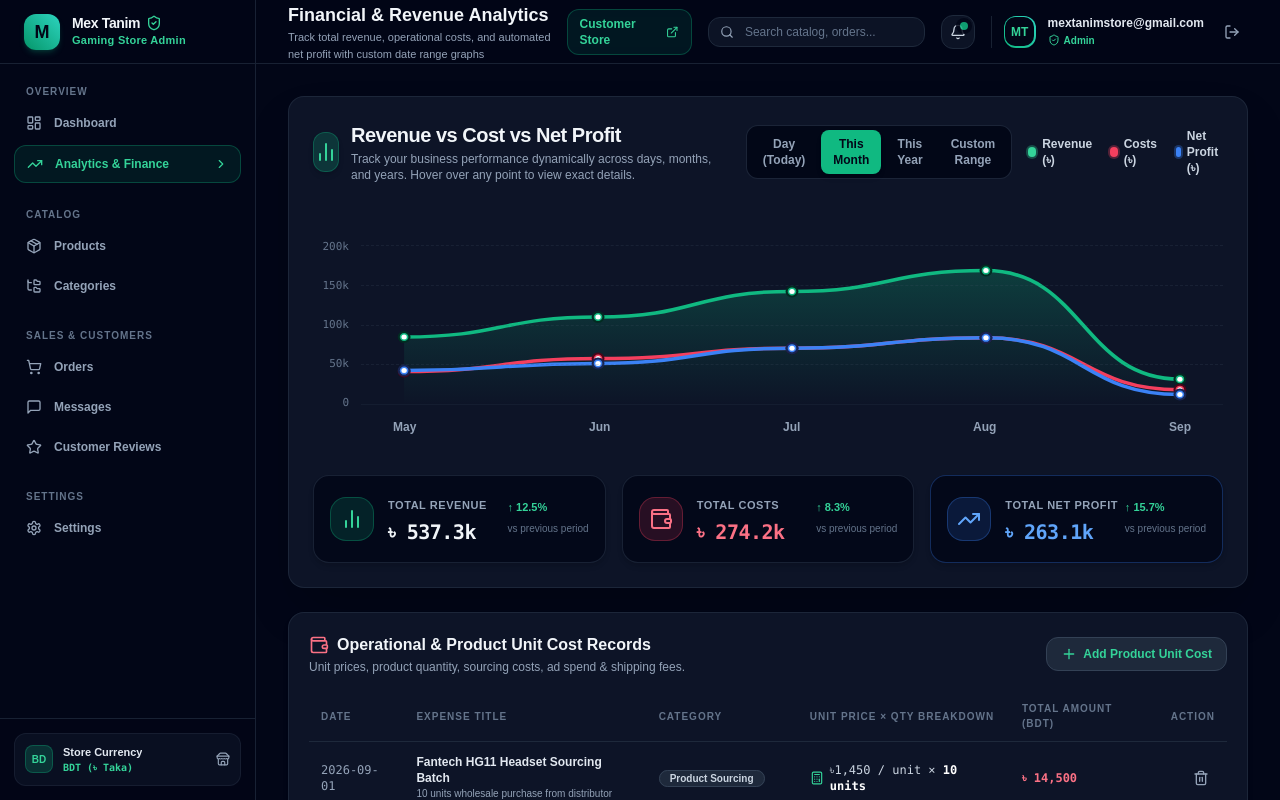
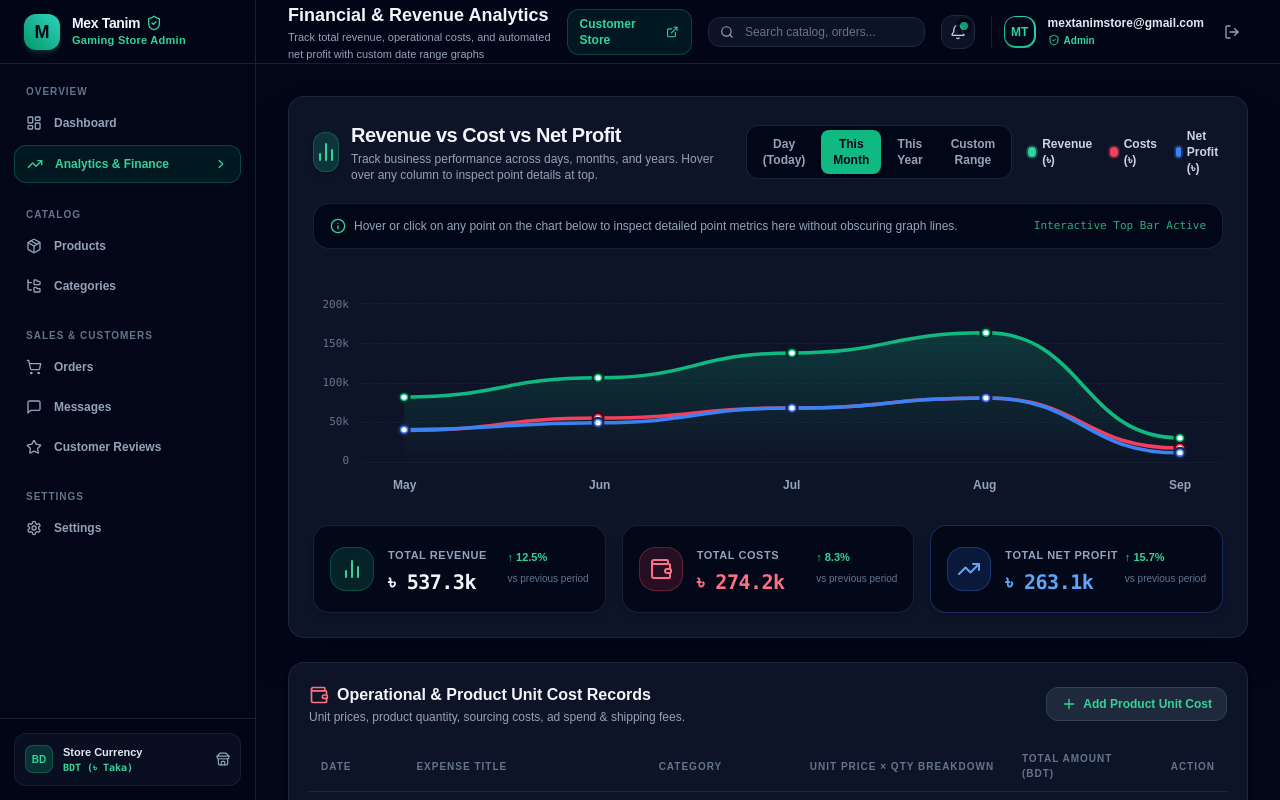
Before and after one commit to mcxtanim/Mex_Tanim, a Next.js app in the folder admin_website/: page /analytics in a window 1280 px wide. Shown: the top 800 px of the page. Built offline with nearby package versions, Linux system fonts and the light colour scheme.

Commit message:
Commit #62: Relocate analytics graph point details to dedicated top header bar above SVG canvas to prevent obscuring graph lines and dots

```diff
--- a/admin_website/src/features/analytics/AnalyticsView.tsx
+++ b/admin_website/src/features/analytics/AnalyticsView.tsx
@@ -15,7 +15,8 @@ import {
   Layers,
   ArrowUpRight,
   TrendingDown,
-  PieChart
+  PieChart,
+  Info
 } from "lucide-react";
 import { CostItem, CostFormData } from "./types";
 import {
@@ -42,7 +43,7 @@ export const AnalyticsView: React.FC = () => {
   const [dateFilter, setDateFilter] = useState<"today" | "month" | "year" | "custom">("month");
   const [startDate, setStartDate] = useState<string>("2026-09-01");
   const [endDate, setEndDate] = useState<string>("2026-09-30");
-  const [hoveredIdx, setHoveredIdx] = useState<number | null>(null); // Null on load so no cut-off tooltip appears until hovered
+  const [hoveredIdx, setHoveredIdx] = useState<number | null>(null); // Null on load
   const [isModalOpen, setIsModalOpen] = useState(false);
 
   useEffect(() => {
@@ -119,7 +120,7 @@ export const AnalyticsView: React.FC = () => {
   const svgWidth = 800;
   const svgHeight = 220;
   const paddingX = 40;
-  const paddingTop = 30;
+  const paddingTop = 35;
   const paddingBottom = 30;
   const usableWidth = svgWidth - paddingX * 2;
   const usableHeight = svgHeight - paddingTop - paddingBottom;
@@ -165,7 +166,7 @@ export const AnalyticsView: React.FC = () => {
   return (
     <div className="space-y-6">
       {/* Top Main Financial Graph Container */}
-      <div className="bg-slate-900/90 border border-slate-800/90 rounded-2xl p-6 shadow-2xl space-y-6 select-none">
+      <div className="bg-slate-900/90 border border-slate-800/90 rounded-2xl p-6 shadow-2xl space-y-5 select-none">
         {/* Header Title & Date Filter Controls */}
         <div className="flex flex-col lg:flex-row lg:items-center justify-between gap-4">
           <div className="flex items-center gap-3">
@@ -177,7 +178,7 @@ export const AnalyticsView: React.FC = () => {
                 Revenue vs Cost vs Net Profit
               </h2>
               <p className="text-xs text-slate-400 mt-0.5">
-                Track your business performance dynamically across days, months, and years. Hover over any point to view exact details.
+                Track business performance across days, months, and years. Hover over any column to inspect point details at top.
               </p>
             </div>
           </div>
@@ -239,54 +240,52 @@ export const AnalyticsView: React.FC = () => {
           </div>
         )}
 
-        {/* Main Line Chart Canvas (SVG Curves & Interactive Hover Card) */}
+        {/* Dedicated Top Details Header Bar (Positioned Above the Graph Lines to never block graph interaction) */}
+        <div className="px-4 py-2.5 bg-slate-950/90 rounded-2xl border border-slate-800/80 flex items-center justify-between min-h-[46px] transition-all">
+          {hoveredIdx !== null && currentData[hoveredIdx] ? (
+            <div className="flex flex-wrap items-center justify-between w-full gap-4 text-xs font-mono animate-in fade-in duration-150">
+              <div className="flex items-center gap-2 text-slate-200 font-bold font-sans">
+                <span className="w-2 h-2 rounded-full bg-emerald-400 animate-ping inline-block" />
+                <span>Selected Point: <strong className="text-emerald-400">{currentData[hoveredIdx].subLabel || currentData[hoveredIdx].label}</strong></span>
+              </div>
+              <div className="flex items-center gap-6">
+                <div className="flex items-center gap-1.5 text-emerald-400 font-bold">
+                  <span>Revenue:</span>
+                  <span className="text-white bg-emerald-500/20 px-2 py-0.5 rounded border border-emerald-500/40">
+                    {formatK(currentData[hoveredIdx].revenue)}
+                  </span>
+                </div>
+                <div className="flex items-center gap-1.5 text-rose-400 font-bold">
+                  <span>Costs:</span>
+                  <span className="text-white bg-rose-500/20 px-2 py-0.5 rounded border border-rose-500/40">
+                    {formatK(currentData[hoveredIdx].cost)}
+                  </span>
+                </div>
+                <div className="flex items-center gap-1.5 text-blue-400 font-bold">
+                  <span>Net Profit:</span>
+                  <span className="text-white bg-blue-500/20 px-2 py-0.5 rounded border border-blue-500/40">
+                    {formatK(currentData[hoveredIdx].profit)}
+                  </span>
+                </div>
+              </div>
+            </div>
+          ) : (
+            <div className="flex items-center justify-between w-full text-xs text-slate-400 font-medium">
+              <span className="flex items-center gap-2">
+                <Info className="w-4 h-4 text-emerald-400" />
+                Hover or click on any point on the chart below to inspect detailed point metrics here without obscuring graph lines.
+              </span>
+              <span className="text-[11px] font-mono text-emerald-400/80">Interactive Top Bar Active</span>
+            </div>
+          )}
+        </div>
+
+        {/* Main Line Chart Canvas (SVG Curves Clean & Free of Overlapping Cards) */}
         <div
-          className="relative w-full overflow-x-auto scrollbar-none py-2"
+          className="relative w-full overflow-x-auto scrollbar-none py-1"
           onMouseLeave={() => setHoveredIdx(null)}
         >
           <div className="min-w-[650px] relative">
-            {/* Interactive Hover Tooltip Card (Smart Alignment: Never cut off on edges) */}
-            {hoveredIdx !== null && currentData[hoveredIdx] && (
-              <div
-                style={{
-                  left: `${(hoveredIdx / (currentData.length - 1)) * 82 + 9}%`,
-                  top: "15px",
-                }}
-                className={`absolute z-40 bg-slate-950/95 border border-slate-700/90 rounded-2xl p-4 shadow-2xl backdrop-blur-xl w-52 text-xs space-y-2.5 pointer-events-none transition-all duration-150 animate-in fade-in ${
-                  hoveredIdx >= Math.floor(currentData.length / 2)
-                    ? "-translate-x-[102%]"
-                    : "translate-x-2"
-                }`}
-              >
-                <div className="font-extrabold text-slate-100 border-b border-slate-800 pb-2 flex items-center justify-between">
-                  <span>{currentData[hoveredIdx].subLabel || currentData[hoveredIdx].label}</span>
-                  <span className="text-[10px] px-1.5 py-0.5 rounded bg-emerald-500/20 text-emerald-400">
-                    Live Point
-                  </span>
-                </div>
-                <div className="space-y-1.5 font-mono text-[11px]">
-                  <div className="flex items-center justify-between text-emerald-400 font-bold">
-                    <span className="flex items-center gap-1.5">
-                      <span className="w-2 h-2 rounded-full bg-emerald-400" /> Revenue
-                    </span>
-                    <strong>{formatK(currentData[hoveredIdx].revenue)}</strong>
-                  </div>
-                  <div className="flex items-center justify-between text-rose-400 font-bold">
-                    <span className="flex items-center gap-1.5">
-                      <span className="w-2 h-2 rounded-full bg-rose-500" /> Costs
-                    </span>
-                    <strong>{formatK(currentData[hoveredIdx].cost)}</strong>
-                  </div>
-                  <div className="flex items-center justify-between text-blue-400 font-bold">
-                    <span className="flex items-center gap-1.5">
-                      <span className="w-2 h-2 rounded-full bg-blue-500" /> Net Profit
-                    </span>
-                    <strong>{formatK(currentData[hoveredIdx].profit)}</strong>
-                  </div>
-                </div>
-              </div>
-            )}
-
             {/* SVG Graph Canvas */}
             <div className="relative flex">
               {/* Y-Axis Labels Column */}
@@ -329,7 +328,7 @@ export const AnalyticsView: React.FC = () => {
                 >
                   <defs>
                     <linearGradient id="revenueGlow" x1="0" y1="0" x2="0" y2="1">
-                      <stop offset="0%" stopColor="#10b981" stopOpacity="0.25" />
+                      <stop offset="0%" stopColor="#10b981" stopOpacity="0.22" />
                       <stop offset="100%" stopColor="#10b981" stopOpacity="0" />
                     </linearGradient>
                   </defs>
```
